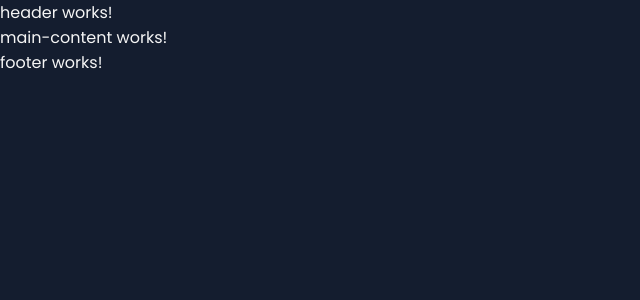
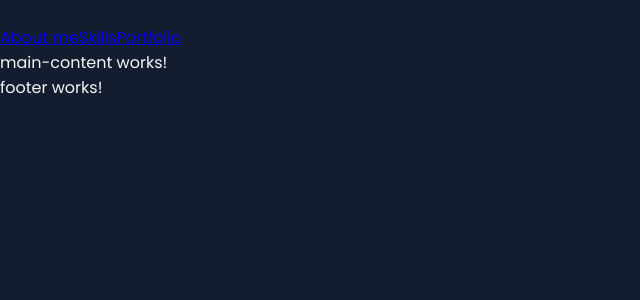
Before and after one commit to D4t3ck/Portfolio, an Angular app: page / in a window 1280 px wide. Shown: the top 300 px of the page, without its empty margins (0-640 px from the left). Built offline with nearby package versions, Linux system fonts and the light colour scheme.

Commit message:
++ header;

```diff
--- a/src/app/shared/header/header.component.html
+++ b/src/app/shared/header/header.component.html
@@ -1 +1,12 @@
-<p>header works!</p>
+<header>
+    <section>
+        <div class="logo">
+            <img src="" alt="">
+        </div>
+        <div class="nav_menu">
+            <a href="#">About me</a>
+            <a href="#">Skills</a>
+            <a href="#">Portfolio</a>
+        </div>
+    </section>
+</header>
```
